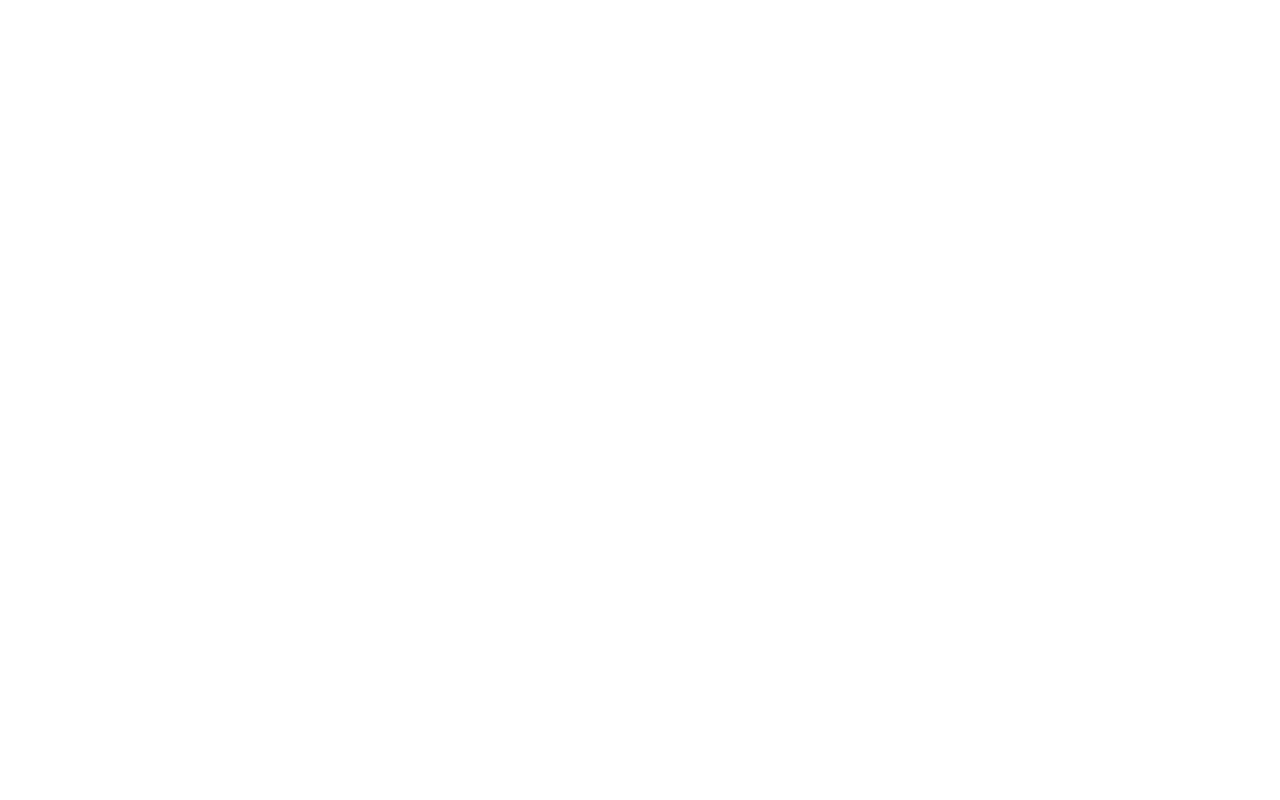
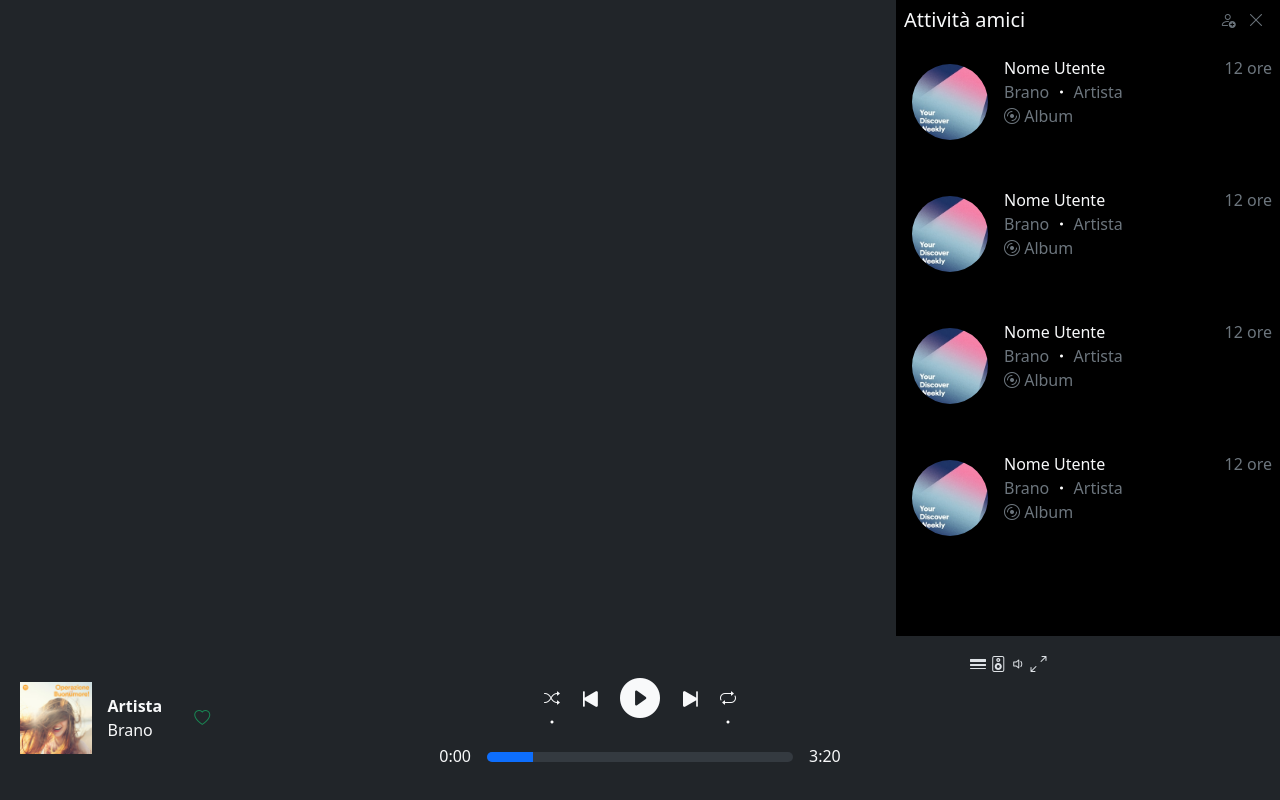
Before and after one commit to lisabuffagni/BuildWeek2, a website: page index.html in a window 1280 px wide. Drawn offline with nearby package versions, Linux system fonts and the light colour scheme.

Commit message:
sidebar & player

```diff
--- a/assets/js/script.js
+++ b/assets/js/script.js
@@ -0,0 +1,7 @@
+let closeFaBtn= document.querySelector('#FaCloseBtn')
+console.log(closeFaBtn)
+let sidebar= document.querySelector('aside')
+
+
+
+    closeFaBtn.addEventListener('click', () => sidebar.classList.add('d-none'))
--- /dev/null
+++ b/assets/sass/_sidebar.scss
@@ -0,0 +1,4 @@
+.sidebar{
+    height: 100vh;
+    width: 30%;
+};
--- a/assets/sass/style.scss
+++ b/assets/sass/style.scss
@@ -0,0 +1 @@
+@import 'sidebar';
--- a/index.html
+++ b/index.html
@@ -1,13 +1,17 @@
 <!DOCTYPE html>
-<html lang="en">
+<html lang="en" data-bs-theme="dark">
+
 <head>
     <meta charset="UTF-8">
     <meta name="viewport" content="width=device-width, initial-scale=1.0">
     <title>Spotify-Homepage</title>
     <link rel="stylesheet" href="https://cdn.jsdelivr.net/npm/bootstrap@5.3.2/dist/css/bootstrap.min.css">
+    <link rel="stylesheet" href="https://cdn.jsdelivr.net/npm/bootstrap-icons@1.11.2/font/bootstrap-icons.min.css">
     <link rel="stylesheet" href="assets/css/style.css">
     <script src="assets/js/script.js"></script>
+
 </head>
+
 <body>
     <header>
         <!-- navbar sulla sx -->
@@ -39,13 +43,109 @@
         <aside>
             <!-- attività amici, fissato sulla dx, possibilità di nasconderlo -->
             <!-- MOBILE: nascosta -->
+            <div class="sidebar float-end bg-black d-none d-lg-block">
+                <div class="d-flex justify-content-between p-2">
+                    <h5 class="text-light">Attività amici</h4>
+                        <div >
+                            <i class="bi bi-person-add text-secondary me-2"></i>
+                            <i id="FaCloseBtn" class="bi bi-x-lg text-secondary me-2"></i>
+                        </div>
+                </div>
+                <!-- "card" attività amici -->
+                <div class="d-flex p-2 position-relative mb-4">
+                    <img class="rounded-circle w-25 h-25 p-2" src="assets/imgs/search/image-1.jpeg" alt="">
+                    <div class="ms-2">
+                        <div class="text-light">Nome Utente</div>
+                        <p class="text-secondary m-0">Brano <i class="bi bi-dot text-white"></i> Artista </p>
+                        <p class="text-secondary m-0"><i class="bi bi-disc text-secondary"></i> Album</p>
+                        <div class="text-secondary position-absolute end-0 top-0 p-2">12 ore</div>
+                    </div>
+                </div>
+
+                <div class="d-flex p-2 position-relative mb-4">
+                    <img class="rounded-circle w-25 h-25 p-2" src="assets/imgs/search/image-1.jpeg" alt="">
+                    <div class="ms-2">
+                        <div class="text-light">Nome Utente</div>
+                        <p class="text-secondary m-0">Brano <i class="bi bi-dot text-white"></i> Artista </p>
+                        <p class="text-secondary m-0"><i class="bi bi-disc text-secondary"></i> Album</p>
+                        <div class="text-secondary position-absolute end-0 top-0 p-2">12 ore</div>
+                    </div>
+                </div>
+
+                <div class="d-flex p-2 position-relative mb-4">
+                    <img class="rounded-circle w-25 h-25 p-2" src="assets/imgs/search/image-1.jpeg" alt="">
+                    <div class="ms-2">
+                        <div class="text-light">Nome Utente</div>
+                        <p class="text-secondary m-0">Brano <i class="bi bi-dot text-white"></i> Artista </p>
+                        <p class="text-secondary m-0"><i class="bi bi-disc text-secondary"></i> Album</p>
+                        <div class="text-secondary position-absolute end-0 top-0 p-2">12 ore</div>
+                    </div>
+                </div>
+
+                <div class="d-flex p-2 position-relative mb-4">
+                    <img class="rounded-circle w-25 h-25 p-2" src="assets/imgs/search/image-1.jpeg" alt="">
+                    <div class="ms-2">
+                        <div class="text-light">Nome Utente</div>
+                        <p class="text-secondary m-0">Brano <i class="bi bi-dot text-white"></i> Artista </p>
+                        <p class="text-secondary m-0"><i class="bi bi-disc text-secondary"></i> Album</p>
+                        <div class="text-secondary position-absolute end-0 top-0 p-2">12 ore</div>
+                    </div>
+                </div>
+
+
+
+            </div>
         </aside>
         <nav>
             <!-- menù in basso, link ad artista, info sul brano ecc -->
             <!-- MOBILE: fissato sopra la navbar -->
+            <div class="position-fixed bottom-0 bg-dark w-100 p-3" data-bs-theme="'dark">
+            <div class="row">
+                <div class="column col-3 d-flex p-3 align-items-center ">
+                    <img class="w-25 p" src="assets/imgs/main/image-10.jpg" alt="">
+                    <div class="p-3">
+                        <p class="text-light fw-semibold m-0 ">Artista</p>
+                        <p class="text-light m-0">Brano</p>
+                    </div>
+                    <i class="bi bi-heart text-success m-3"></i>
+                </div>
+                <div class="column col-6">
+                    <div class="d-flex justify-content-center align-items-center">
+                        <div class="d-flex flex-column justify-content-center mt-4">
+                            <i class="bi bi-shuffle text-light"></i>
+                            <i class="bi bi-dot text-white"></i>
+                        </div>
+                        <i class="bi bi-skip-start-fill text-light fs-3 ms-3"></i>
+                        <i class="bi bi-play-circle-fill text-light fs-1 m-3"></i>
+                        <i class="bi bi-skip-end-fill text-light fs-3 me-3"></i>
+
+                        <div class="d-flex flex-column justify-content-center mt-4">
+                            <i class="bi bi-repeat text-light"></i>
+                            <i class="bi bi-dot text-white"></i>
+                        </div>
+                    </div>
+                    <div class="d-flex justify-content-center align-items-baseline">
+                        <p class="text-light me-3">0:00</p>
+                        <div class="progress w-50" role="progressbar" aria-label="Basic example" aria-valuemin="0" aria-valuemax="100" style="height: 10px">
+                        <div class="progress-bar" style="width: 15%;"></div>
+                        </div>
+                        <p class="text-light ms-3">3:20</p>
+                    </div>
+                </div>
+                <div class="column col-3">
+
+                    <i class="bi bi-border-width"></i>
+                    <i class="bi bi-speaker"></i>
+                    <i class="bi bi-volume-down"></i>
+
+                    <i class="bi bi-arrows-angle-expand"></i>
+                </div>
+            </div>
+            </div>
         </nav>
     </main>
 
     <script src="https://cdn.jsdelivr.net/npm/bootstrap@5.3.2/dist/js/bootstrap.bundle.min.js"></script>
 </body>
+
 </html>
```
Also changed, not shown: assets/css/style.css, assets/css/style.min.css, 2 other files.
